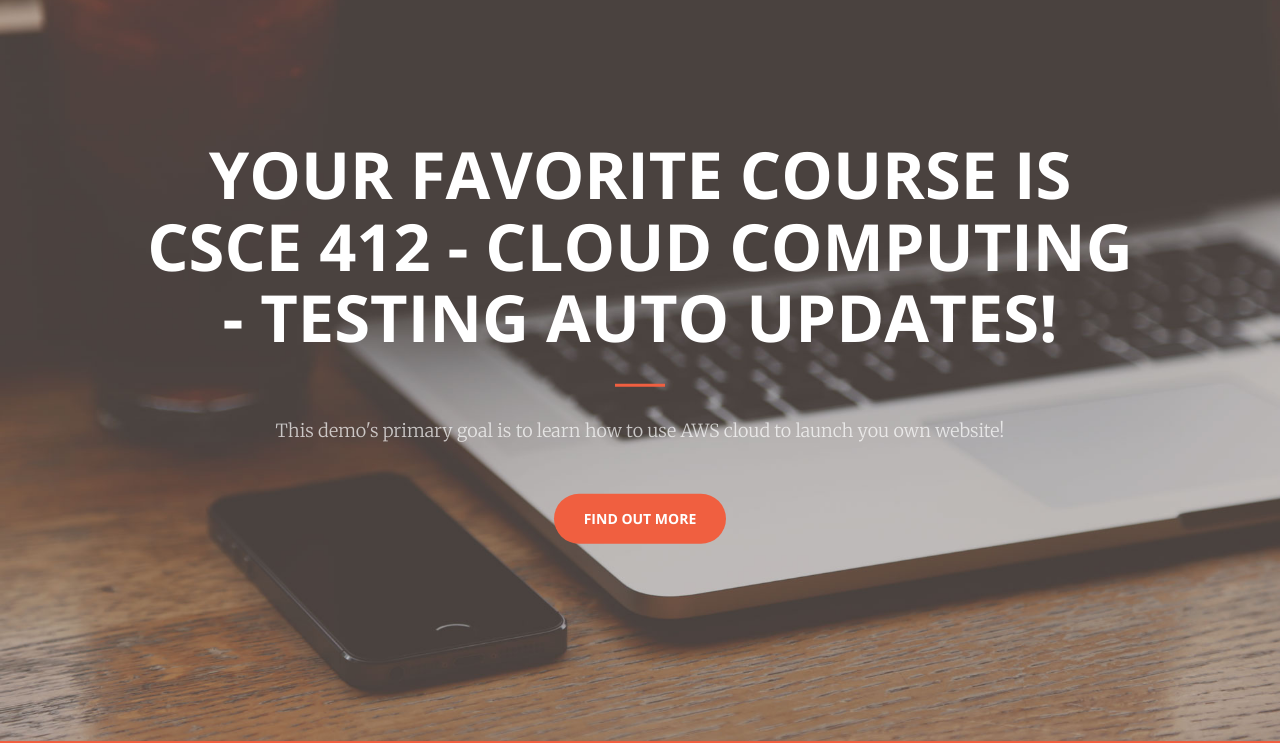
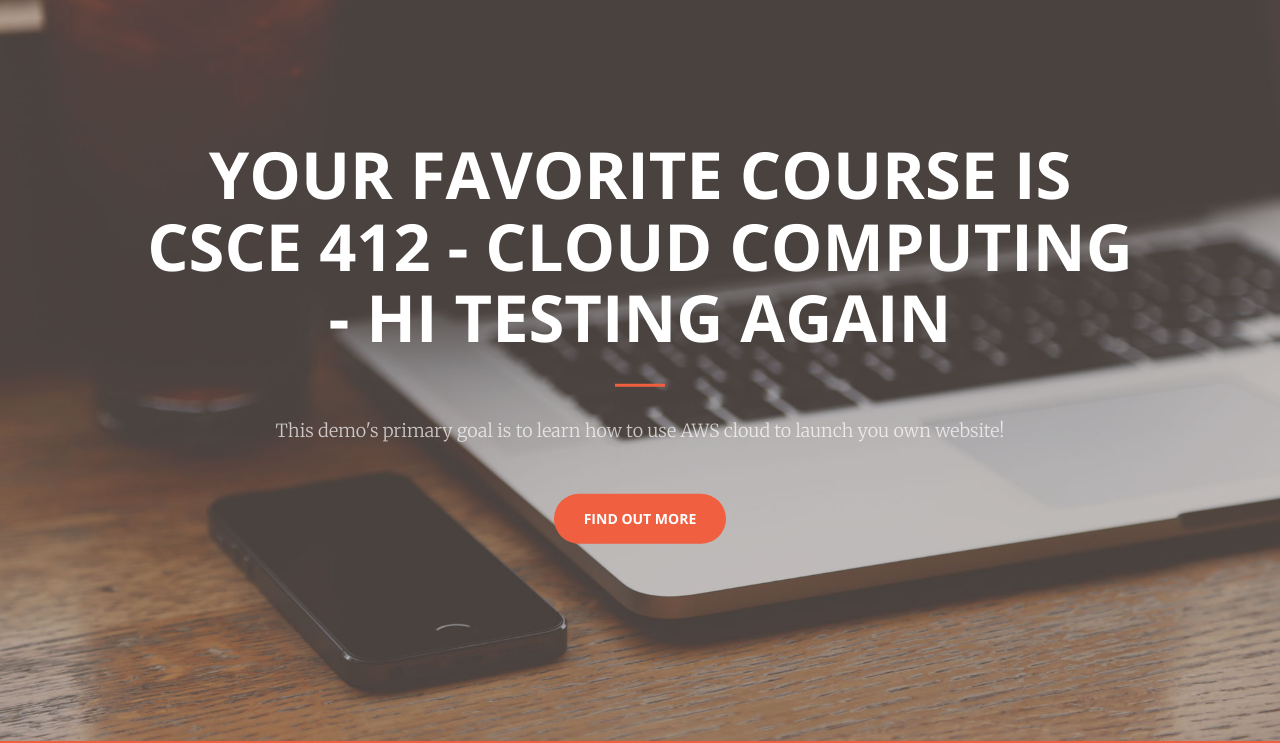
Before and after one commit to haileytrinh/csce412hqtrinh.me, a plain HTML site: page index.html in a window 1280 px wide. Shown: the part 59-802 px from the top of the page. Drawn offline with nearby package versions, Linux system fonts and the light colour scheme.

Commit message:
Second check from cache change

```diff
--- a/index.html
+++ b/index.html
@@ -74,7 +74,7 @@
     <header>
         <div class="header-content">
             <div class="header-content-inner">
-                <h1>Your Favorite Course is CSCE 412 - Cloud Computing - Testing Auto Updates!</h1>
+                <h1>Your Favorite Course is CSCE 412 - Cloud Computing - hi testing again</h1>
                 <hr>
                 <p>This demo's primary goal is to learn how to use AWS cloud to launch you own website!</p>
                 <a href="#about" class="btn btn-primary btn-xl page-scroll">Find Out More</a>
```
